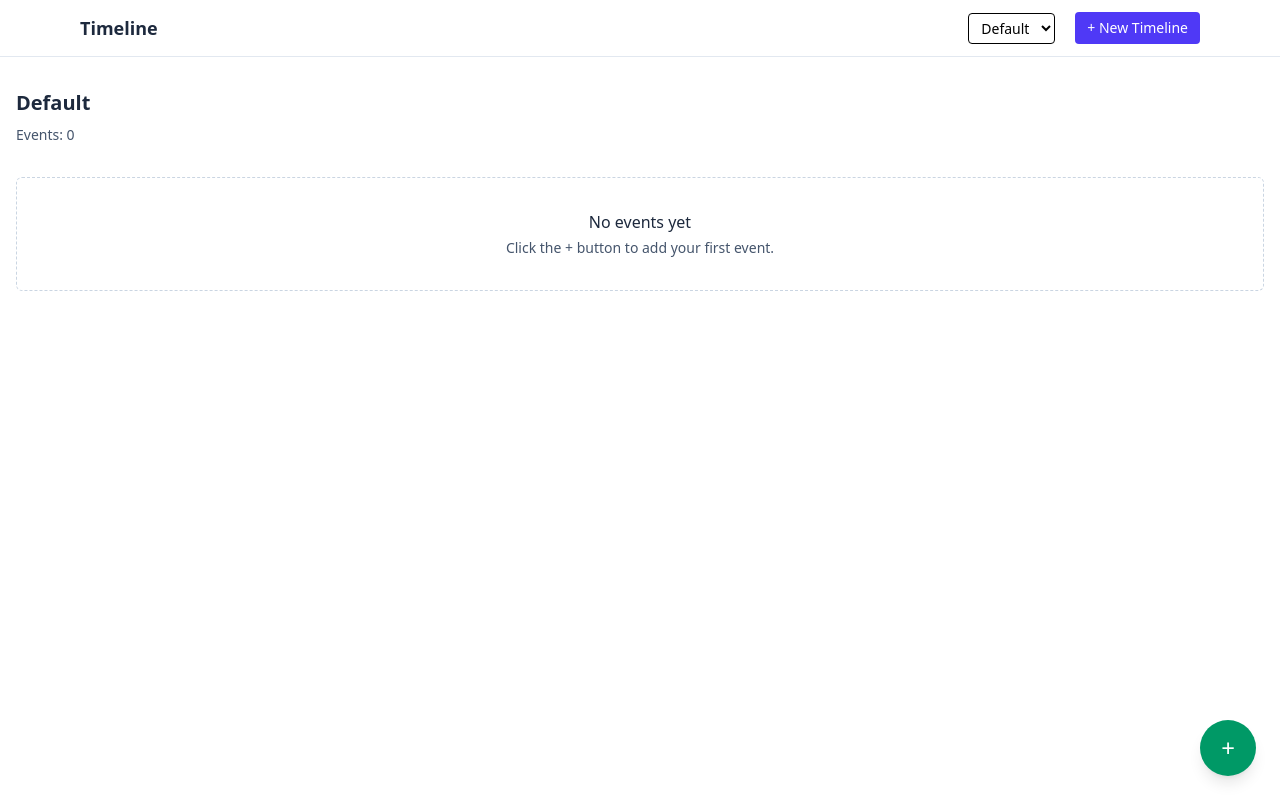
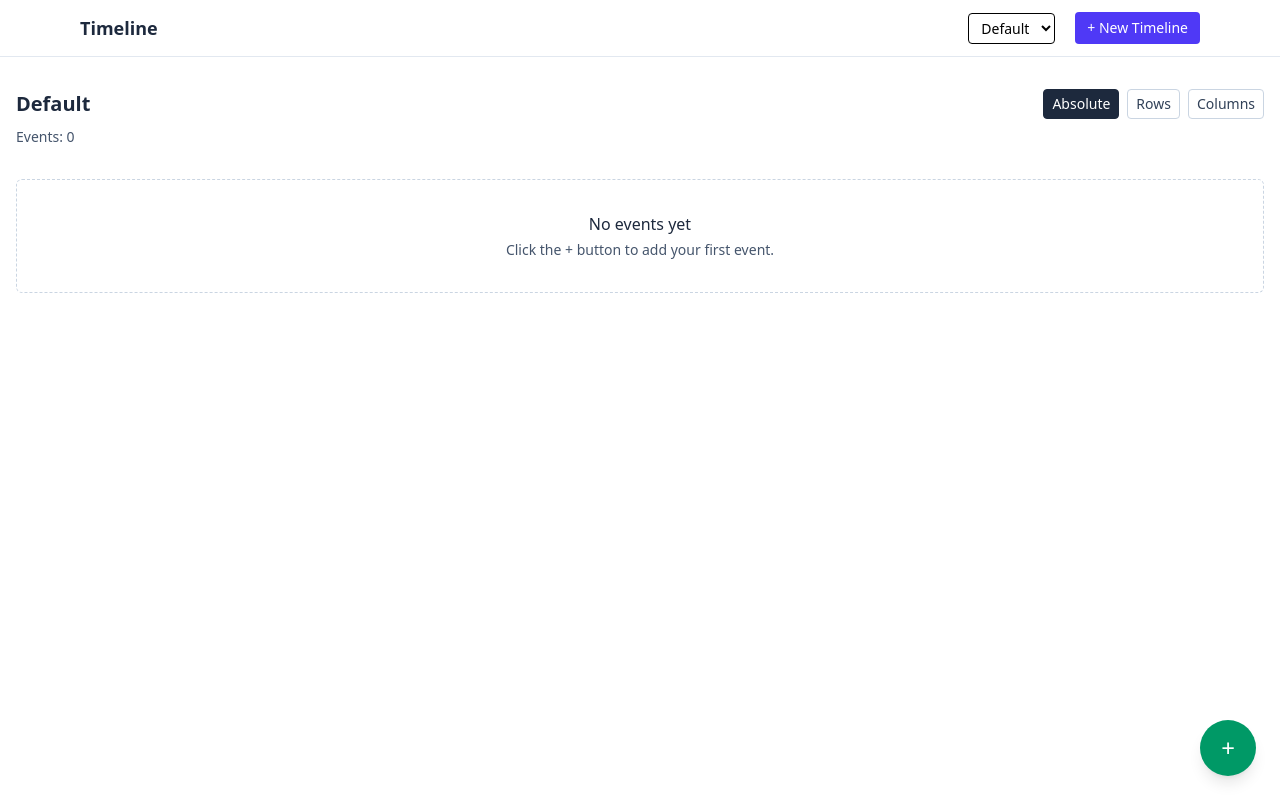
Before and after one commit to Azanore/Timeline, a React (Vite) app: page / in a window 1280 px wide. Built offline with nearby package versions, Linux system fonts and the light colour scheme.

Commit message:
Perfect row stacking system

```diff
--- a/src/components/events/EventCard.jsx
+++ b/src/components/events/EventCard.jsx
@@ -62,7 +62,7 @@ export default function EventCard({ event, scale, selected = false, onClick, ful
       onClick={onClick}
       aria-label={`${event?.title || 'Event'}${dateText ? ` (${dateText})` : ''}`}
       className={[
-        'group text-left border rounded-md shadow-sm',
+        'group text-left border',
         'px-2 py-1.5',
         sizeClasses,
         'max-h-[140px] overflow-hidden',
--- a/src/components/timeline/Timeline.jsx
+++ b/src/components/timeline/Timeline.jsx
@@ -16,7 +16,7 @@ import EventCard from '../events/EventCard.jsx';
  * Timeline container: orchestrates axis, events, and interactions.
  * @param {TimelineProps} props
  */
-export default function Timeline({ domain, columns = 0 }) {
+export default function Timeline({ domain, mode = 'absolute', columns = 0 }) {
   const containerRef = useRef(null);
   const { viewport, setPan, setScale } = useContext(TimelineContext) || { viewport: { scale: 1, pan: 0 } };
   const [dragging, setDragging] = useState(false);
@@ -168,7 +168,7 @@ export default function Timeline({ domain, columns = 0 }) {
     }).filter(Boolean);
 
     // In column mode, render every event (no clustering/overflow), let columns scroll
-    if (columns && columns > 0) {
+    if (mode === 'columns' && columns && columns > 0) {
       return raw;
     }
     // At low zoom, cluster dense points to reduce overdraw (absolute mode only)
@@ -215,7 +215,7 @@ export default function Timeline({ domain, columns = 0 }) {
       }
     }
     return byPos;
-  }, [sortedEvents, scaler, viewport?.scale, viewport?.pan]);
+  }, [sortedEvents, scaler, viewport?.scale, viewport?.pan, mode, columns]);
 
   // Memoized center offset function
   const stackOffset = useCallback((side, level) => {
@@ -231,7 +231,7 @@ export default function Timeline({ domain, columns = 0 }) {
 
   // Build columns (if enabled) by bucketing items using uScaled/posPct
   const columnsData = useMemo(() => {
-    if (!columns || columns <= 0) return null;
+    if (!(mode === 'columns') || !columns || columns <= 0) return null;
     // Compute visible raw-unit window
     const S = viewport?.scale ?? 1;
     const P = viewport?.pan ?? 0;
@@ -258,7 +258,49 @@ export default function Timeline({ domain, columns = 0 }) {
     // Stable order: by rawU/posPct then level
     colArr.forEach(list => list.sort((a, b) => (a.rawU || 0) - (b.rawU || 0) || (a.posPct || 0) - (b.posPct || 0) || (a.level || 0) - (b.level || 0)));
     return { cols: colArr, phasePct };
-  }, [items, columns, viewport?.scale, viewport?.pan]);
+  }, [items, mode, columns, viewport?.scale, viewport?.pan]);
+
+  // Build rows (collision-based) when mode === 'rows'
+  const rowsData = useMemo(() => {
+    if (mode !== 'rows') return null;
+    const width = containerRef.current?.clientWidth || 800;
+    const scaleVal = viewport?.scale ?? 1;
+    const panVal = viewport?.pan ?? 0;
+    // Tiered heights to keep layout predictable (for body visibility only)
+    const tier = scaleVal >= 1.5 ? 'max' : scaleVal >= 0.8 ? 'mid' : 'min';
+    const CARD_W = 160; // fixed card width including border (border-box)
+    const TOTAL_W = CARD_W; // border included via global border-box
+    // Tiny epsilon so touching doesn't oscillate due to float error while panning
+    const EPS = 0.25;
+
+    // Compute uScaled for all events (based on current pan/scale) from raw events
+    const all = sortedEvents.map((e, idx) => {
+      const yf = toYearFraction(e.start);
+      if (yf == null) return null;
+      const u = scaler.toUnit(yf);
+      const uScaled = (u - 0.5) * scaleVal + 0.5 + panVal;
+      return { e, rawU: u, uScaled };
+    }).filter(Boolean);
+
+    // Sort by raw position for stable left-to-right packing
+    all.sort((a, b) => (a.rawU || 0) - (b.rawU || 0));
+
+    /** @type {{end:number, items:Array<{it:any, x:number}>}[]} */
+    const rows = [];
+    for (const it of all) {
+      const centerX = it.uScaled * width;
+      let x = centerX - TOTAL_W / 2;
+      // place into first row where no true overlap; touching is allowed
+      let r = rows.findIndex(rw => (rw.end <= x - EPS));
+      if (r === -1) {
+        rows.push({ end: -Infinity, items: [] });
+        r = rows.length - 1;
+      }
+      rows[r].items.push({ it, x });
+      rows[r].end = x + TOTAL_W; // update last end for collision
+    }
+    return { rows, tier };
+  }, [sortedEvents, mode, viewport?.scale, viewport?.pan, scaler]);
 
   return (
     <div className="w-full h-full flex flex-col">
@@ -266,7 +308,7 @@ export default function Timeline({ domain, columns = 0 }) {
       <TimelineAxis domain={domain} />
       <div
         ref={containerRef}
-        className={`${columns && columns > 0 ? 'h-64' : 'flex-1 min-h-64'} border border-slate-200 rounded-md bg-white/60 ${dragging ? 'cursor-grabbing' : 'cursor-grab'} select-none focus:outline-none focus:ring-2 focus:ring-blue-500 overflow-hidden`}
+        className={`${(mode === 'columns' || mode === 'rows') ? 'h-64 overflow-y-auto overflow-x-hidden no-scrollbar' : 'flex-1 min-h-64 overflow-hidden'} border border-slate-200 rounded-md bg-white/60 ${dragging ? 'cursor-grabbing' : 'cursor-grab'} select-none focus:outline-none focus:ring-2 focus:ring-blue-500`}
         tabIndex={0}
         role="region"
         aria-label="Timeline track"
@@ -283,7 +325,7 @@ export default function Timeline({ domain, columns = 0 }) {
         onMouseUp={endDrag}
         onMouseLeave={endDrag}
       >
-        {columns && columns > 0 ? (
+        {mode === 'columns' && columns > 0 ? (
           // Column grid mode
           <div
             className="grid h-full"
@@ -349,6 +391,37 @@ export default function Timeline({ domain, columns = 0 }) {
               </div>
             ))}
           </div>
+        ) : mode === 'rows' ? (
+        // Row mode: auto-height rows via grid overlap; cards positioned with translateX
+        <div className="relative w-full min-h-full space-y-1 py-2" role="list" aria-label="Timeline events (row mode)">
+          {rowsData?.rows?.map((row, rIdx) => (
+            <div
+              key={`row-${rIdx}`}
+              className={`grid relative w-full ${rIdx % 2 === 0 ? 'bg-slate-50' : 'bg-slate-100'}`}
+              role="list"
+              aria-label={`Row ${rIdx + 1}`}
+            >
+              {row.items.map(({ it, x }) => {
+                const { e } = it;
+                const scaleVal = viewport?.scale ?? 1;
+                const showBody = scaleVal >= 1.5; // hide at small scale like column mode
+                return (
+                  <div key={`it-${e.id}`} className="col-start-1 row-start-1" style={{ transform: `translateX(${x}px)`, width: '160px' }} role="listitem">
+                    <EventCard
+                      event={e}
+                      scale={scaleVal}
+                      selected={selected?.id === e.id}
+                      onClick={() => { setSelected(e); setOpenEdit(true); }}
+                      fullWidth
+                      forceFull
+                      showBody={showBody}
+                    />
+                  </div>
+                );
+              })}
+            </div>
+          ))}
+        </div>
         ) : (
         <div className="relative w-full h-full" role="list" aria-label="Timeline events">
           {items.map((it, idx) => {
--- a/src/index.css
+++ b/src/index.css
@@ -12,3 +12,14 @@
   /* Chrome/Safari/WebKit */
   display: none;
 }
+
+/* Global reset for near pixel-perfect layout in row mode */
+html {
+  box-sizing: border-box;
+}
+*, *::before, *::after {
+  box-sizing: inherit;
+}
+body {
+  margin: 0;
+}
--- a/src/views/TimelineView.jsx
+++ b/src/views/TimelineView.jsx
@@ -1,3 +1,4 @@
+import { useState } from 'react';
 import { useTimeline } from '../hooks/useTimeline';
 import { useEvents } from '../hooks/useEvents';
 import Timeline from '../components/timeline/Timeline.jsx';
@@ -7,12 +8,32 @@ export default function TimelineView() {
   const { timelines, activeTimelineId, domain } = useTimeline();
   const { events } = useEvents();
   const activeName = timelines.find(t => t.id === activeTimelineId)?.name || 'Untitled';
+  const [mode, setMode] = useState('absolute'); // 'absolute' | 'rows' | 'columns'
 
   return (
     <section className="flex-1 flex flex-col w-full px-4 py-8">
       <div className="flex items-center justify-between mb-2">
         <h2 className="text-xl font-semibold text-slate-800">{activeName}</h2>
-        <div className="flex items-center gap-4" />
+        <div className="flex items-center gap-2">
+          <button
+            type="button"
+            className={`px-2 py-1 rounded border text-sm ${mode === 'absolute' ? 'bg-slate-800 text-white border-slate-800' : 'bg-white text-slate-700 border-slate-300'}`}
+            onClick={() => setMode('absolute')}
+            aria-pressed={mode === 'absolute'}
+          >Absolute</button>
+          <button
+            type="button"
+            className={`px-2 py-1 rounded border text-sm ${mode === 'rows' ? 'bg-slate-800 text-white border-slate-800' : 'bg-white text-slate-700 border-slate-300'}`}
+            onClick={() => setMode('rows')}
+            aria-pressed={mode === 'rows'}
+          >Rows</button>
+          <button
+            type="button"
+            className={`px-2 py-1 rounded border text-sm ${mode === 'columns' ? 'bg-slate-800 text-white border-slate-800' : 'bg-white text-slate-700 border-slate-300'}`}
+            onClick={() => setMode('columns')}
+            aria-pressed={mode === 'columns'}
+          >Columns</button>
+        </div>
       </div>
       <p className="text-slate-600 text-sm">Events: {events.length}</p>
       {events.length === 0 ? (
@@ -23,7 +44,7 @@ export default function TimelineView() {
       ) : (
         <>
           <div className="mt-6 flex-1 flex flex-col">
-            <Timeline domain={domain} columns={12} />
+            <Timeline domain={domain} mode={mode} columns={mode === 'columns' ? 12 : 0} />
           </div>
           <ZoomControls />
         </>
```
